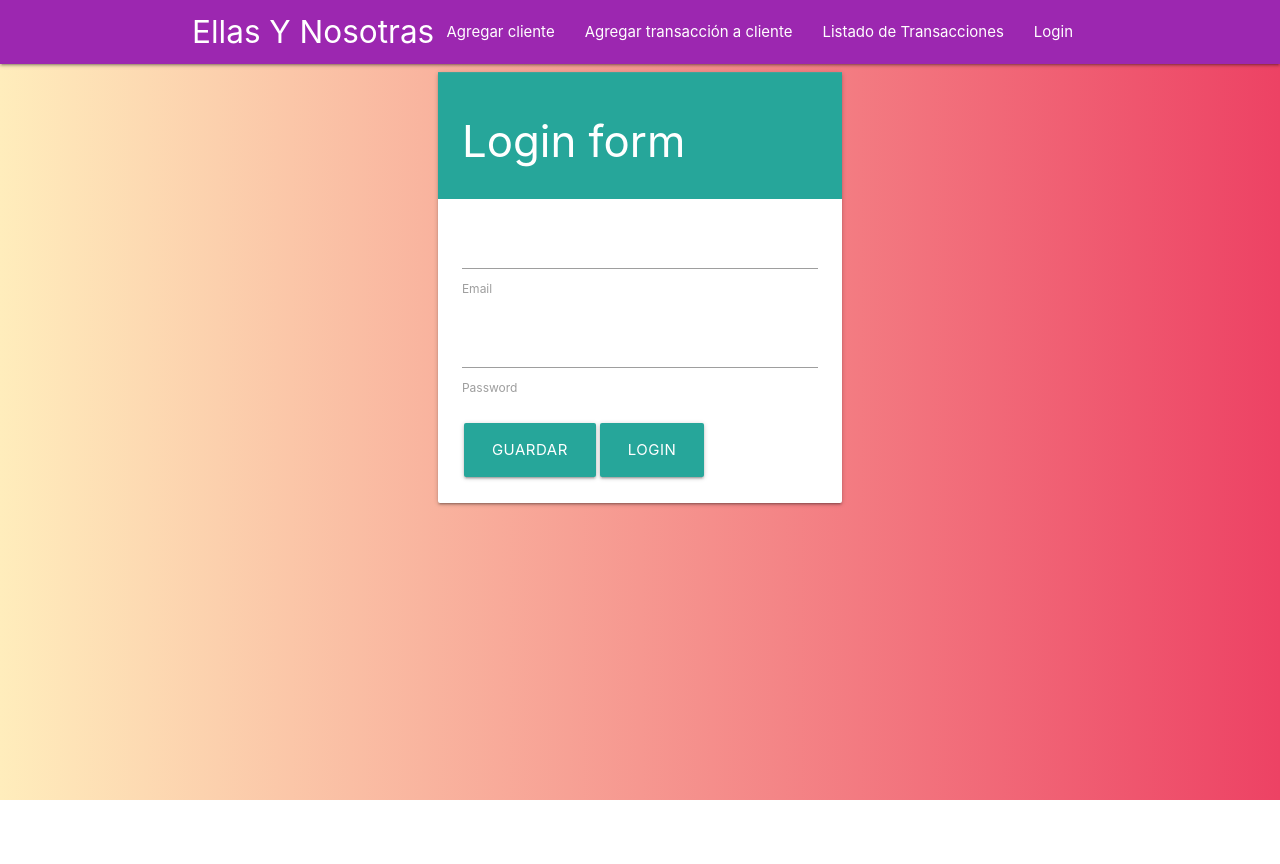
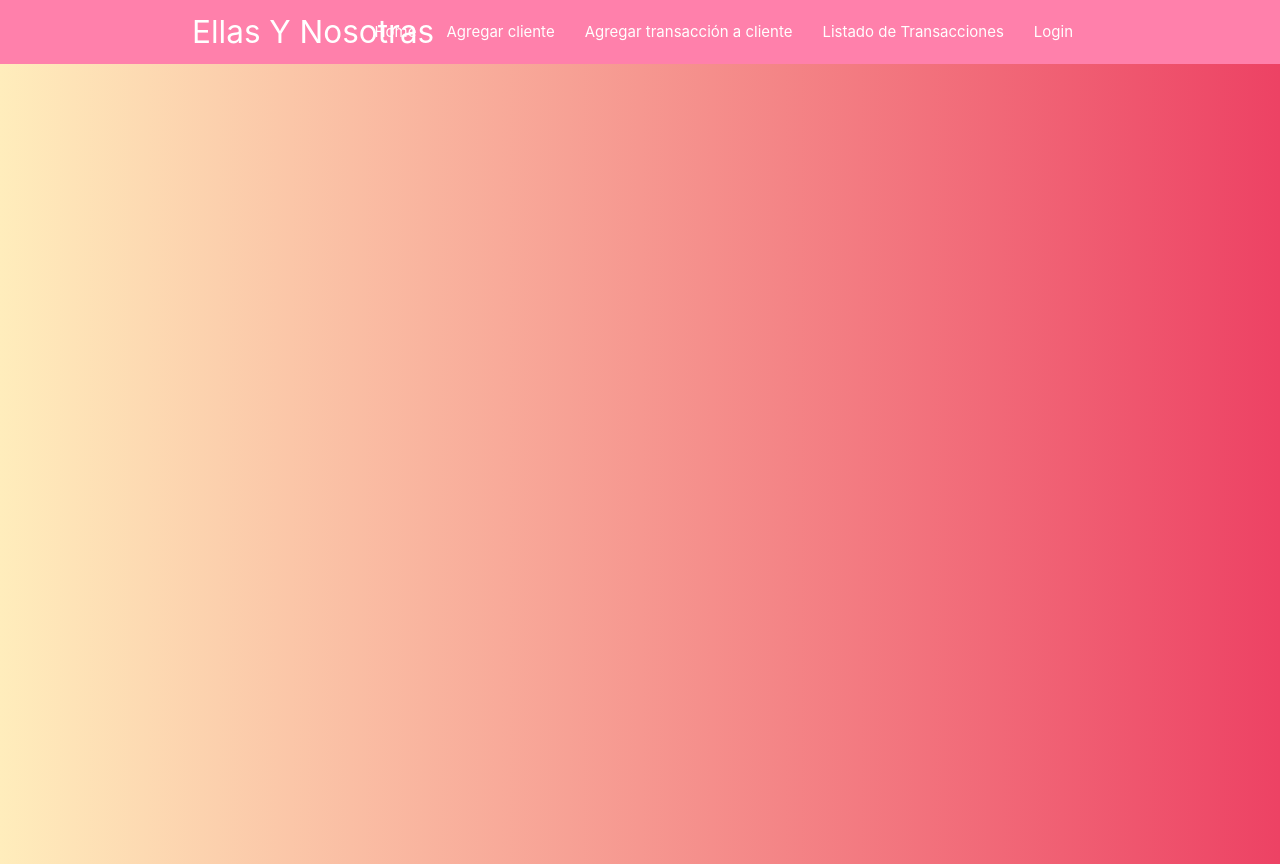
Before and after one commit to vgrana/TpEllasYNosotras, a React (Create React App) app in the folder frontend/: page /home in a window 1280 px wide. Before the commit the page ends 800 px from the top, so only its background shows below. Built offline with nearby package versions, Linux system fonts and the light colour scheme.

Commit message:
estilizacion formulario de login

```diff
--- a/frontend/src/App.js
+++ b/frontend/src/App.js
@@ -6,6 +6,7 @@ import FormularioCliente from "./components/FormularioCliente"
 import BusquedaCliente from "./components/BusquedaCliente"
 import FormularioTransaccion from "./components/FormularioTransaccion"
 import Login from "./components/Login"
+import Home from "./components/Home"
 
 
 
@@ -15,6 +16,7 @@ import "./App.css";
 function App() {
   return (
     <div className="contenedor">
+
     <Router>
         <header>
             {/* <nav>
@@ -43,12 +45,14 @@ function App() {
                 </div>
             </nav>
            */}
-            <nav className="purple">
+            <nav className="#ff80ab pink accent-1">
     <div class="nav-wrapper container">
 
       <a href="#!" class="brand-logo">Ellas Y Nosotras</a>
-      <a href="#" data-target="mobile-demo" class="sidenav-trigger"><i class="material-icons">menu</i></a>
+      <a href="#" data-target="mobile-demo" class="sidenav-trigger">
+      <i class="material-icons">menu</i></a>
       <ul class="right hide-on-med-and-down">
+         <li><Link to="/home">Home</Link></li>
          <li><Link to="/agregarCliente">Agregar cliente</Link></li>
          <li><Link to="/agregarTransaccion">Agregar transacción a cliente</Link></li>
           <li><Link to="/listadoTransacciones">Listado de Transacciones</Link></li>
@@ -59,7 +63,8 @@ function App() {
   </nav>
 {/* no anda la barra lateral */}
   <ul class="sidenav" id="mobile-demo">
-    <li><Link to="/">Login</Link></li>
+    <li><Link to="/home">Home</Link></li>
+    <li><Link to="/login">Login</Link></li>
     <li><Link to="/agregarCliente">Agregar cliente</Link></li>
     <li><Link to="/agregarTransaccion">Agregar transacción a cliente</Link></li>
     <li><Link to="/listadoTransacciones">Listado de Transacciones</Link></li>
@@ -68,7 +73,8 @@ function App() {
         </header>
         <main>
             <Switch>
-                <Route path="/" component={Login}/>
+                <Route path="/home" component={Home}/>
+                <Route path="/login" component={Login}/>
                 <Route path="/agregarCliente" component={Clientes} />
                 <Route path="/agregarTransaccion" component={BusquedaCliente} />
                 <Route path="/clientes/listado" component={Clientes}/>
@@ -80,6 +86,7 @@ function App() {
         </main>
     </Router>
 </div>
+
   );
  }
 
--- a/frontend/src/components/Home.js
+++ b/frontend/src/components/Home.js
@@ -0,0 +1,25 @@
+import  React  from "react";
+
+class Home extends React.Component {
+    constructor(props) {
+        super(props);
+
+    }
+    render() {
+      return (
+     <div className="contenedor">
+      <div>
+
+
+           </div>
+
+        </div>
+
+      );
+    }
+  }
+
+
+
+
+export default Home;
--- a/frontend/src/components/Login.js
+++ b/frontend/src/components/Login.js
@@ -34,7 +34,9 @@ class Login extends React.Component {
           Accept: "application/json",
           "Content-Type": "application/json"
         }
-      }).then((success) => {
+      })
+      .then((success) => {
+
             console.log('success', success.status)
              this.error(success);
         })
@@ -50,10 +52,12 @@ class Login extends React.Component {
           Accept: "application/json",
           "Content-Type": "application/json"
       }
-      }).then((success) => {
+      })
+      .then((success) => {
             console.log('success', success.status);
-            this.error(success);
+            this.login(success.status);
         })
+
           //  .then(res => res.json())
 
 
@@ -65,7 +69,7 @@ class Login extends React.Component {
         <div className="row col s8 m4 offset-m4">
           <div className="card">
           <form  onSubmit= {this.handleSubmit}>
-                <div className="card-action teal lighten-1 white-text">
+                <div className="card-action # ffcdd2 red lighten-4 lighten-1 white-text">
                     <h3> Login form</h3>
                 </div>
                 <div className="card-content">
@@ -95,18 +99,21 @@ class Login extends React.Component {
                 <div className="form-field">
                   <button
                      onClick={() => this.registerUsuario(this.state.usuario)}
-                    className="btn-large waves-effect waves-dark  #660066"
+                    className="btn-large waves-effect waves-dark #ffab91 deep-orange lighten-2"
                     style={{ margin: "2px" }}
                   >
-                    Guardar
+                    Registrarse
                   </button>
                   <button
                    onClick={()=> this.loginUsuario()}
-                    className="btn-large waves-effect waves-dark  #660066"
+                    className="btn-large waves-effect waves-dark #fce4ec pink lighten-1"
                     style={{ margin: "2px" }}
                   >
-                    login
+                    Ingresar
                   </button>
+                  <div>
+                  <a href="#!"> Desbloquear usuario</a>
+                  </div>
                 </div>
                 </div>
              </form>
@@ -124,10 +131,24 @@ class Login extends React.Component {
     }
 
   if(error.status === 200){
+
       alert('logueado satisfactoriamente')
        this.estadoInicial()
     }
-     this.estadoInicial()
+
   }
+  login =(error)=>{
+    //  this.estadoInicial()
+    if(error === 200){
+      alert('ingreso satisfactorio')
+       this.estadoInicial()
+
+    }
+    else{
+      alert('El usuario y/o la contraseña son incorrectas')
+    }
+
+  }
+
 }
 export default Login;
```
Also changed, not shown: frontend/public/WhatsApp Image 2020-05-08 at 5.53.26 PM.jpeg (deleted).
